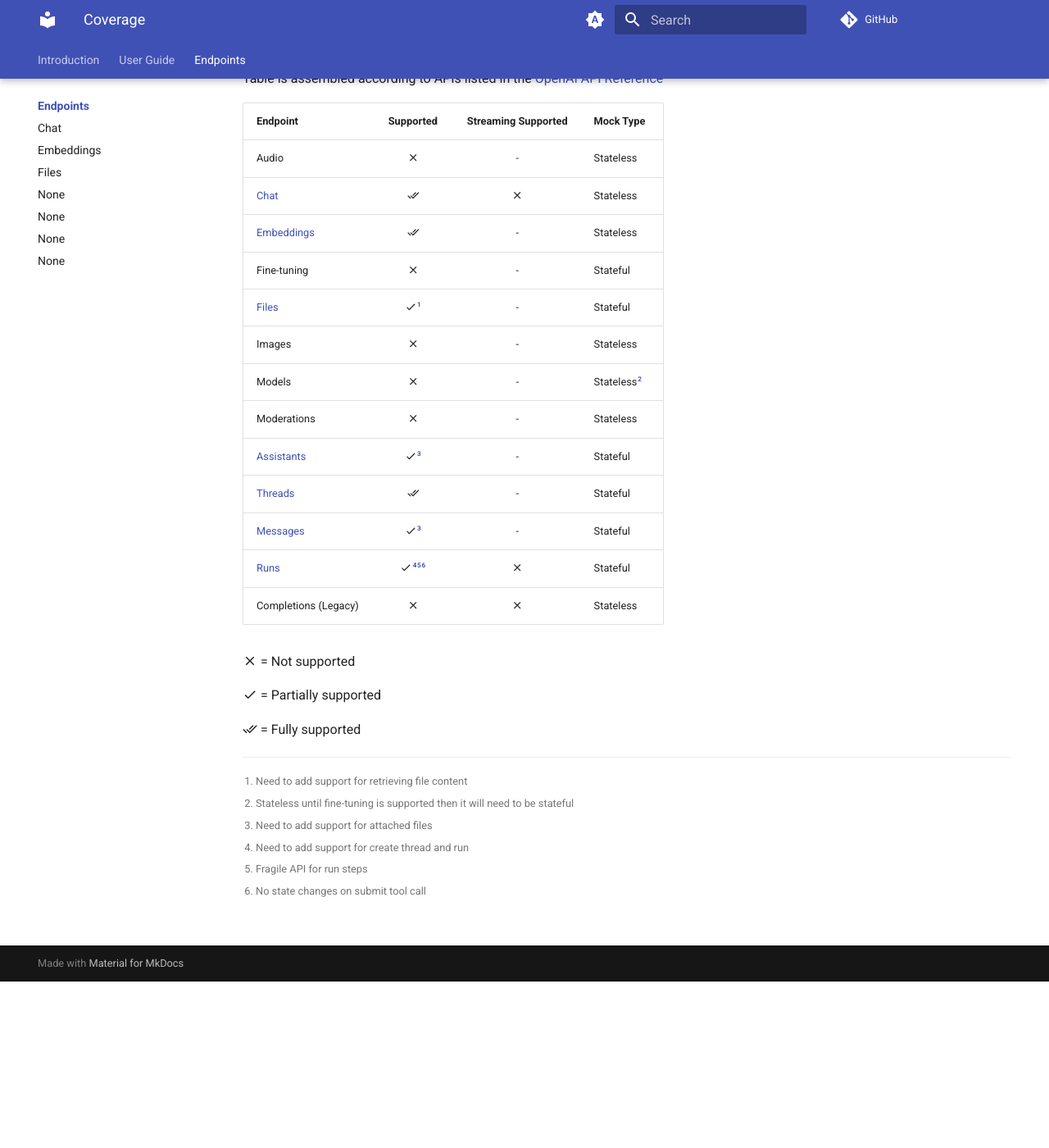
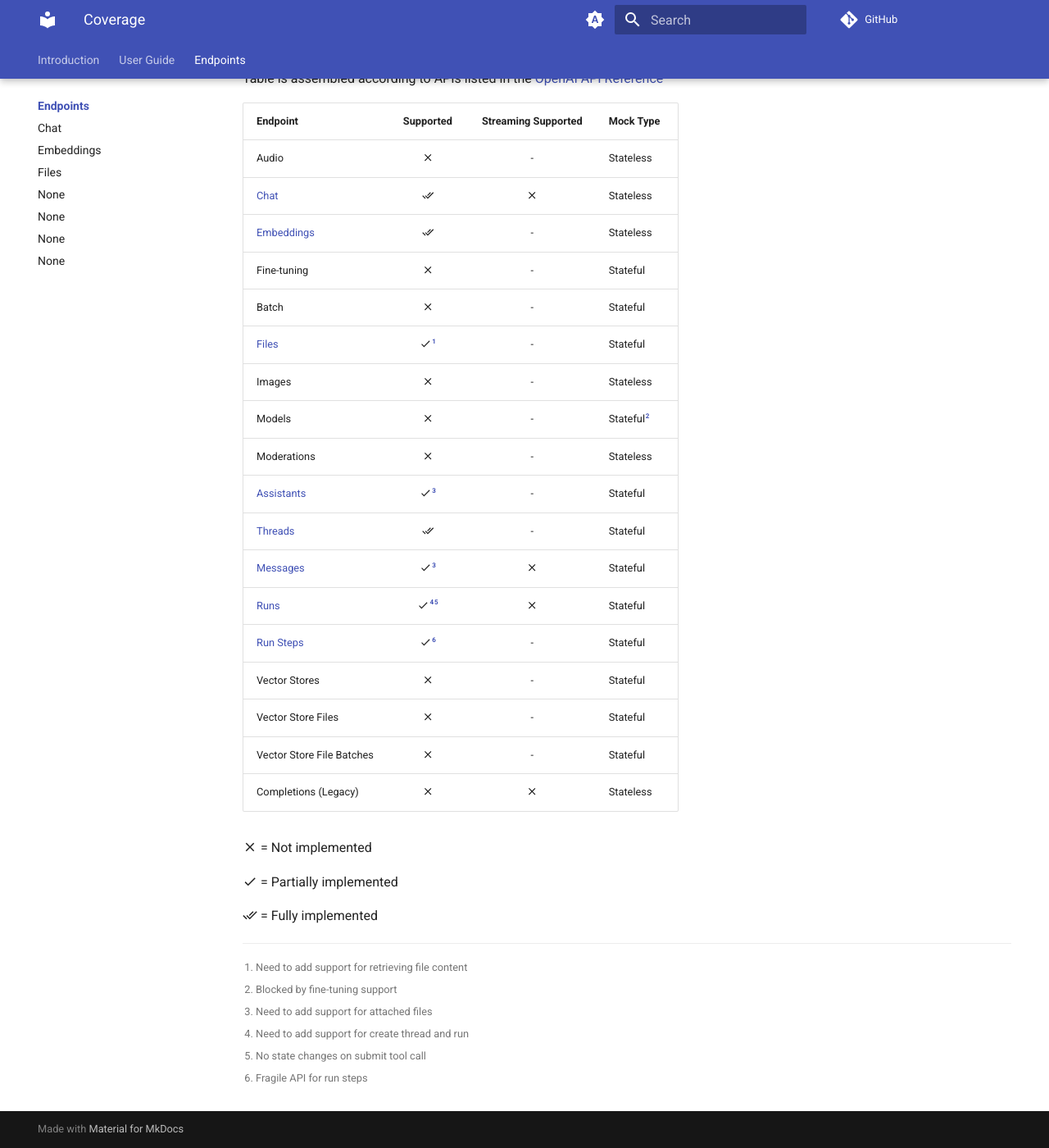
Before and after one commit to mharrisb1/openai-responses-python, an MkDocs documentation site: the page built from docs/endpoints/index.md, in a window 1280 px wide and 1400 px high, scrolled down 203 px. Shown: the whole window at 82% size. Built offline with MkDocs 1.6.1 and Material for MkDocs 9.7.7, drawn with Linux system fonts in a browser that asks for light colours; comment, search, counter and statistics services are not loaded.

Commit message:
chore(docs): add new endpoints to coverage matrix

```diff
--- a/docs/endpoints/index.md
+++ b/docs/endpoints/index.md
@@ -7,31 +7,36 @@
 
 Table is assembled according to APIs listed in the [OpenAI API Reference](https://platform.openai.com/docs/api-reference)
 
-| Endpoint                    |          Supported           | Streaming Supported | Mock Type     |
-| --------------------------- | :--------------------------: | :-----------------: | ------------- |
-| Audio                       |       :material-close:       |          -          | Stateless     |
-| [Chat](chat.md)             |     :material-check-all:     |  :material-close:   | Stateless     |
-| [Embeddings](embeddings.md) |     :material-check-all:     |          -          | Stateless     |
-| Fine-tuning                 |       :material-close:       |          -          | Stateful      |
-| [Files](files.md)           |     :material-check:[^1]     |          -          | Stateful      |
-| Images                      |       :material-close:       |          -          | Stateless     |
-| Models                      |       :material-close:       |          -          | Stateless[^2] |
-| Moderations                 |       :material-close:       |          -          | Stateless     |
-| [Assistants](assistants.md) |     :material-check:[^3]     |          -          | Stateful      |
-| [Threads](threads.md)       |     :material-check-all:     |          -          | Stateful      |
-| [Messages](messages.md)     |     :material-check:[^3]     |          -          | Stateful      |
-| [Runs](runs.md)             | :material-check:[^4][^5][^6] |  :material-close:   | Stateful      |
-| Completions (Legacy)        |       :material-close:       |  :material-close:   | Stateless     |
+| Endpoint                               |        Supported         | Streaming Supported | Mock Type    |
+| -------------------------------------- | :----------------------: | :-----------------: | ------------ |
+| Audio                                  |     :material-close:     |          -          | Stateless    |
+| [Chat](chat.md)                        |   :material-check-all:   |  :material-close:   | Stateless    |
+| [Embeddings](embeddings.md)            |   :material-check-all:   |          -          | Stateless    |
+| Fine-tuning                            |     :material-close:     |          -          | Stateful     |
+| Batch                                  |     :material-close:     |          -          | Stateful     |
+| [Files](files.md)                      |   :material-check:[^1]   |          -          | Stateful     |
+| Images                                 |     :material-close:     |          -          | Stateless    |
+| Models                                 |     :material-close:     |          -          | Stateful[^2] |
+| Moderations                            |     :material-close:     |          -          | Stateless    |
+| [Assistants](assistants/assistants.md) |   :material-check:[^3]   |          -          | Stateful     |
+| [Threads](assistants/threads.md)       |   :material-check-all:   |          -          | Stateful     |
+| [Messages](assistants/messages.md)     |   :material-check:[^3]   |  :material-close:   | Stateful     |
+| [Runs](assistants/runs.md)             | :material-check:[^4][^5] |  :material-close:   | Stateful     |
+| [Run Steps](assistants/run_steps.md)   |   :material-check:[^6]   |          -          | Stateful     |
+| Vector Stores                          |     :material-close:     |          -          | Stateful     |
+| Vector Store Files                     |     :material-close:     |          -          | Stateful     |
+| Vector Store File Batches              |     :material-close:     |          -          | Stateful     |
+| Completions (Legacy)                   |     :material-close:     |  :material-close:   | Stateless    |
 
-:material-close: = Not supported
+:material-close: = Not implemented
 
-:material-check: = Partially supported
+:material-check: = Partially implemented
 
-:material-check-all: = Fully supported
+:material-check-all: = Fully implemented
 
 [^1]: Need to add support for retrieving file content
-[^2]: Stateless until fine-tuning is supported then it will need to be stateful
+[^2]: Blocked by fine-tuning support
 [^3]: Need to add support for attached files
 [^4]: Need to add support for create thread and run
-[^5]: Fragile API for run steps
-[^6]: No state changes on submit tool call
+[^5]: No state changes on submit tool call
+[^6]: Fragile API for run steps
```
